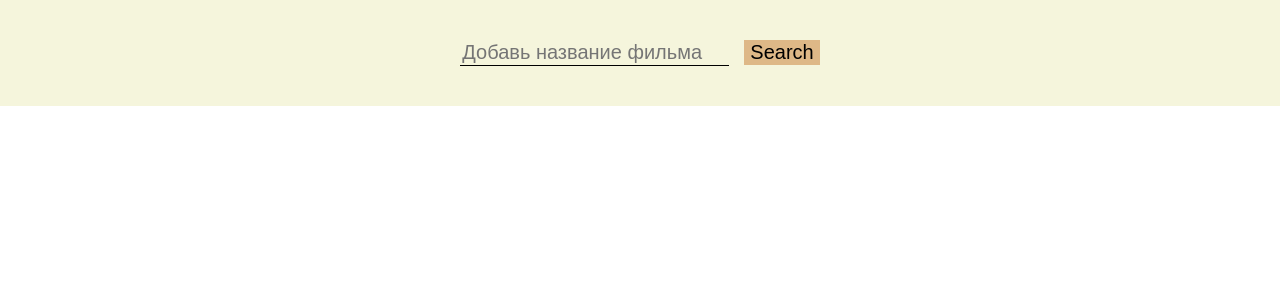
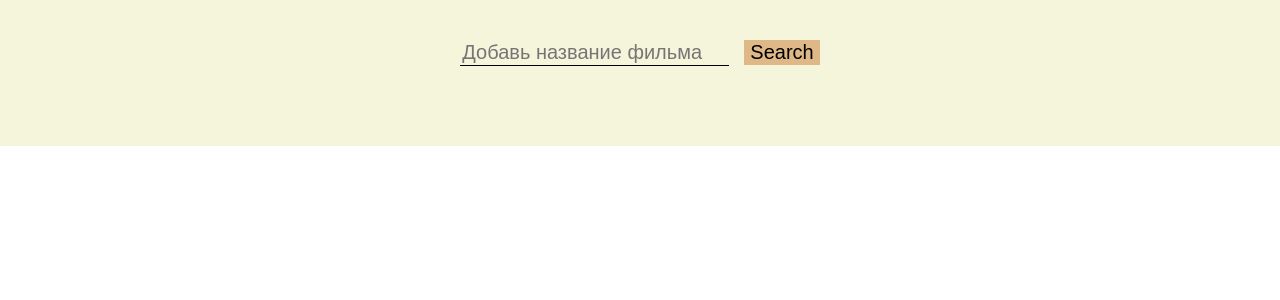
Before and after one commit to EvgenII2/omdbapi-test, a React (Create React App) app: page / in a window 1280 px wide. Shown: the top 300 px of the page. Built offline with nearby package versions, Linux system fonts and the light colour scheme.

Commit message:
feat: added arrow right and left

```diff
--- a/src/components/App/App.jsx
+++ b/src/components/App/App.jsx
@@ -6,12 +6,16 @@ import React from "react";
 
 function App() {
   const [results, setResults] = React.useState([]);
+  const [request, setRequest] = React.useState("");
+  const [page, setPage] = React.useState(1);
+  const [lastPage, setLastPage] = React.useState(0);
 
-  const handleSearchSubmit = (request) => {
+  const handleSearchSubmit = (request, page) => {
     omdbapi
-      .getFilmsByTitle(request)
+      .getFilmsByTitle(request, page)
       .then((data) => {
         setResults(data.Search);
+        setLastPage(Math.ceil(data.totalResults / 10));
       })
       .catch((err) => console.log("Error: " + err));
   };
@@ -22,8 +26,19 @@ function App() {
 
   return (
     <div className="App">
-      <SearchForm handleSearchSubmit={handleSearchSubmit} />
-      <ResultList results={results} handleClick={handleClick} />
+      <SearchForm
+        handleSearchSubmit={handleSearchSubmit}
+        setRequest={setRequest}
+      />
+      <ResultList
+        results={results}
+        setPage={setPage}
+        page={page}
+        lastPage={lastPage}
+        request={request}
+        handleClick={handleClick}
+        handleSearchSubmit={handleSearchSubmit}
+      />
     </div>
   );
 }
--- a/src/components/ResultList/ResultList.css
+++ b/src/components/ResultList/ResultList.css
@@ -1,11 +1,19 @@
 .result-container {
+  display: flex;
+  flex-direction: row;
+  justify-content: center;
+  align-items: center;
+  padding: 20px;
+}
+
+.results {
   display: flex;
   justify-content: center;
   flex-wrap: wrap;
   column-gap: 25px;
   row-gap: 40px;
-  padding: 0 20px;
   margin: 0;
+  padding: 0;
 }
 
 .film-container {
@@ -13,3 +21,14 @@
   list-style: none;
   text-align: left;
 }
+
+.result-container__button {
+  cursor: pointer;
+  font-size: 25px;
+  padding: 0;
+  margin: 0;
+  width: 50px;
+  height: 100%;
+  background: none;
+  border: none;
+}
--- a/src/components/ResultList/ResultList.jsx
+++ b/src/components/ResultList/ResultList.jsx
@@ -1,15 +1,52 @@
 import Film from "../Film/Film";
 import "./ResultList.css";
 
-function ResultList({ results, handleClick }) {
+function ResultList({
+  results,
+  handleClick,
+  setPage,
+  page,
+  handleSearchSubmit,
+  request,
+  lastPage,
+}) {
   return (
-    <ul className="result-container">
-      {results.map((film) => (
-        <li key={film.id} className="film-container">
-          <Film film={film} handleClick={handleClick} />
-        </li>
-      ))}
-    </ul>
+    <div className="result-container">
+      {page > 1 && (
+        <button
+          className="result-container__button"
+          onClick={() => {
+            if (page > 1) {
+              handleSearchSubmit(request, page - 1);
+              setPage(page - 1);
+            }
+          }}
+        >
+          &#8592;
+        </button>
+      )}
+
+      <ul className="results">
+        {results.map((film, index) => (
+          <li key={index} className="film-container">
+            <Film film={film} handleClick={handleClick} />
+          </li>
+        ))}
+      </ul>
+      {lastPage > page && request !== "" && (
+        <button
+          className="result-container__button"
+          onClick={() => {
+            if (lastPage > page) {
+              handleSearchSubmit(request, page + 1);
+              setPage(page + 1);
+            }
+          }}
+        >
+          &#8594;
+        </button>
+      )}
+    </div>
   );
 }
 
--- a/src/components/SearchForm/SearchForm.jsx
+++ b/src/components/SearchForm/SearchForm.jsx
@@ -1,12 +1,13 @@
 import React from "react";
 import "./SearchForm.css";
 
-function SearchForm({ handleSearchSubmit }) {
+function SearchForm({ handleSearchSubmit, setRequest }) {
   const [value, setValue] = React.useState("");
 
   const onSubmit = (e) => {
     e.preventDefault();
     handleSearchSubmit(value);
+    setRequest(value);
   };
 
   return (
--- a/src/utils/omdbapi.js
+++ b/src/utils/omdbapi.js
@@ -11,9 +11,9 @@ class OmdbApi {
     return Promise.reject(`Ошибка: ${res.status}`);
   }
 
-  getFilmsByTitle(searchRequest, page = 1) {
+  getFilmsByTitle(searchRequest, page) {
     return fetch(
-      `${this._baseUrl}?apikey=${this._apiKey}&s=${searchRequest}&page${page}`
+      `${this._baseUrl}?apikey=${this._apiKey}&s=${searchRequest}&page=${page}`
     ).then(this._checkResponse);
   }
 
```
